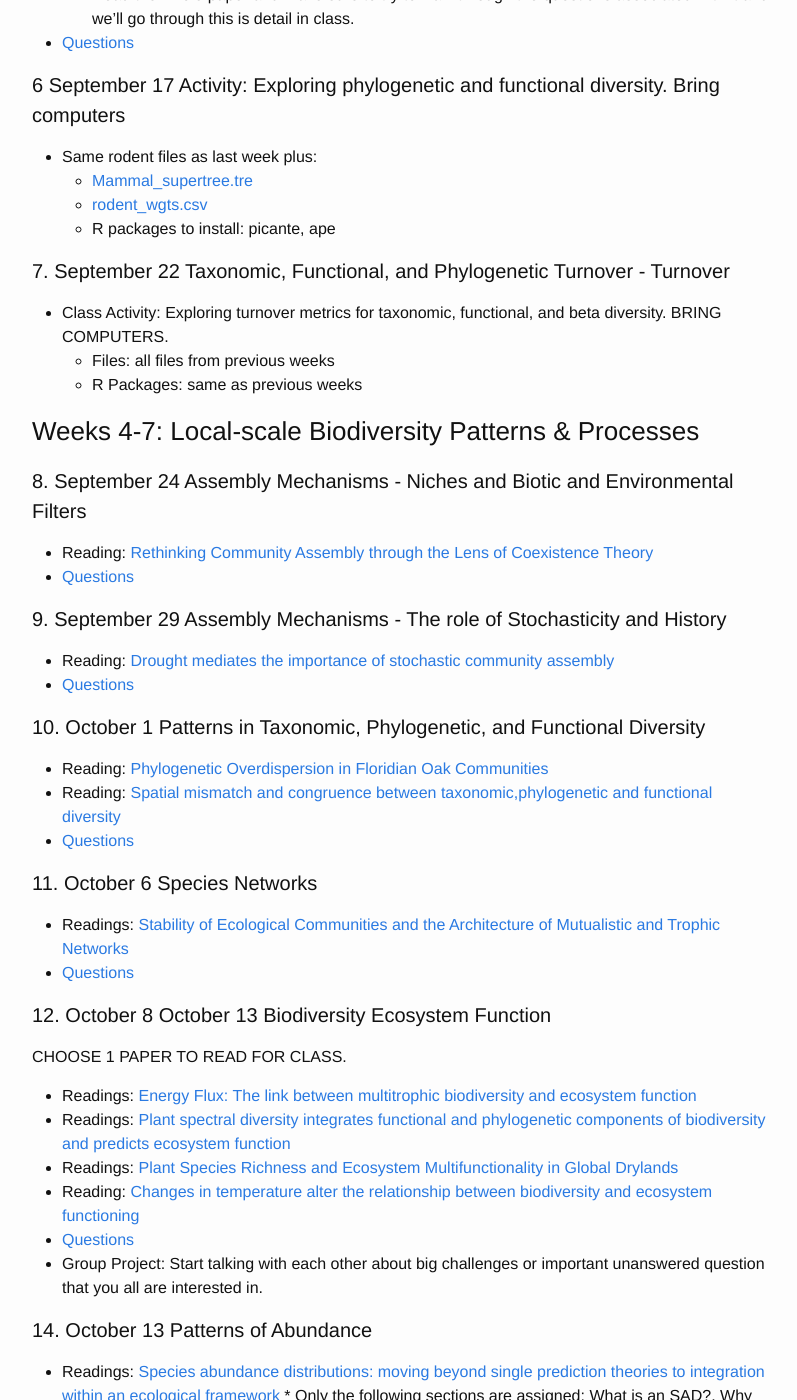
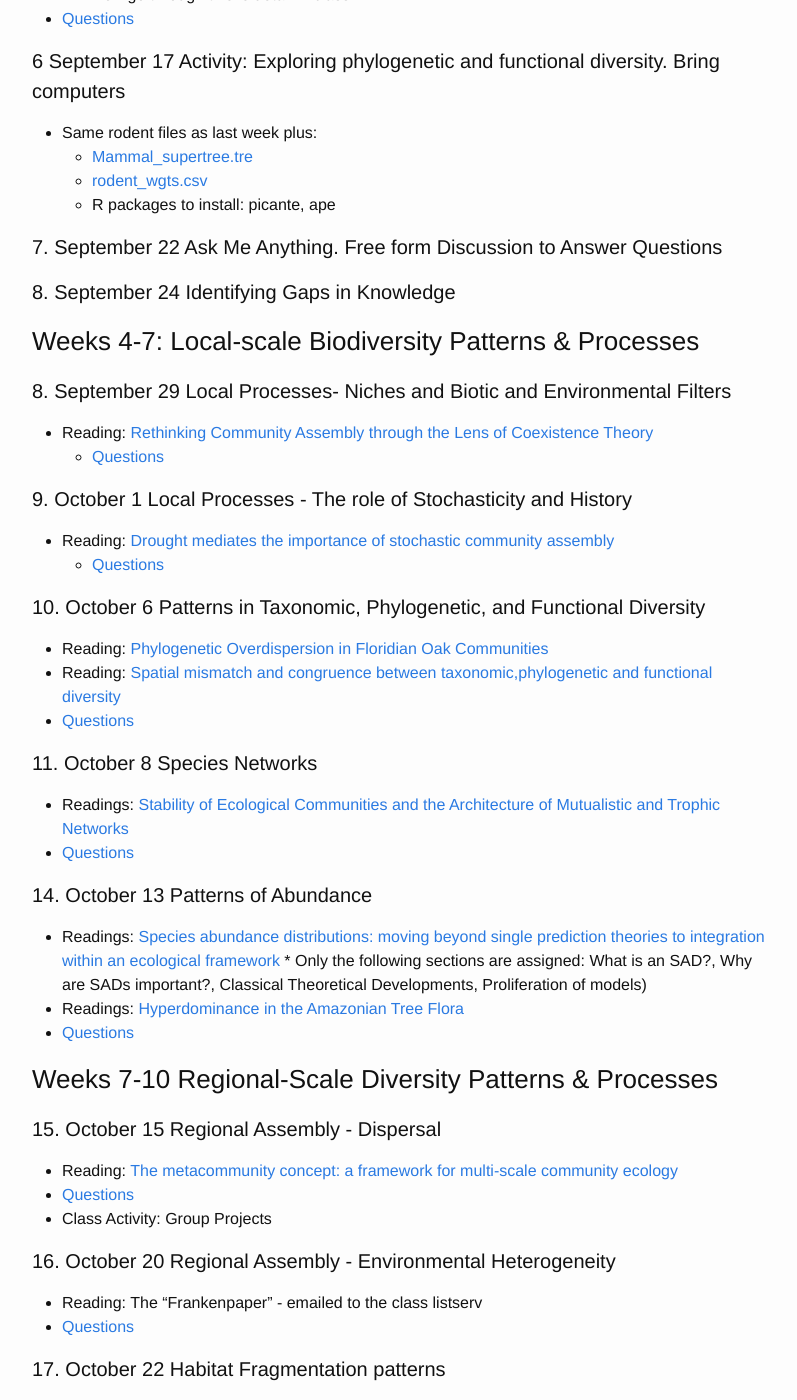
Before and after one commit to skmorgane/biodiversity-course, a Jekyll site: the page built from schedule.md, in a window 1280 px wide and 1400 px high, scrolled down 1199 px. Shown: the whole window, without its empty margins (238-1035 px from the left). Built offline with Jekyll 4.4.1, drawn with Linux system fonts in a browser that asks for light colours.

Commit message:
Update schedule.md

```diff
--- a/schedule.md
+++ b/schedule.md
@@ -15,7 +15,6 @@ IMPORTANT: if Date is followed by 2 asterisks then readings are not yet finalize
 * Reading: [Assemblage Time Series Reveal Biodiversity Change but Not Systematic Loss](https://doi.org/10.1126/science.1248484)
     * [Questions]({{ site.baseurl }}/questions/Biodiversitydata)
 * Class Activity: Identifying Gaps in Knowledge
-    * [In progress]
 
 #### 3. September 8 Taxonomic Alpha, Beta, Gamma Diversity - Concepts
 * Reading: [Disentangling the drivers of beta diversity along latitudinal and elevational gradients](https://doi.org/10.1126/science.1208584 )
@@ -43,37 +42,29 @@ IMPORTANT: if Date is followed by 2 asterisks then readings are not yet finalize
     * [rodent_wgts.csv]({{ site.baseurl }}/exercises/PD_FD/rodent_wgts.csv)
     * R packages to install: picante, ape
 
-#### 7. September 22 Taxonomic, Functional, and Phylogenetic Turnover - Turnover
-* Class Activity: Exploring turnover metrics for taxonomic, functional, and beta diversity. BRING COMPUTERS.
-    * Files: all files from previous weeks
-    * R Packages: same as previous weeks
+#### 7. September 22 Ask Me Anything. Free form Discussion to Answer Questions
+
+#### 8. September 24 Identifying Gaps in Knowledge
 
 ### Weeks 4-7: Local-scale Biodiversity Patterns & Processes
-#### 8. September 24 Assembly Mechanisms - Niches and Biotic and Environmental Filters
+
+#### 8. September 29 Local Processes- Niches and Biotic and Environmental Filters
 * Reading: [Rethinking Community Assembly through the Lens of Coexistence Theory](https://doi.org/10.1146/annurev-ecolsys-110411-160411)
-* [Questions]({{ site.baseurl }}/questions/coexistence)
+    * [Questions]({{ site.baseurl }}/questions/coexistence)
 
-#### 9. September 29 Assembly Mechanisms - The role of Stochasticity and History
+#### 9. October 1 Local Processes - The role of Stochasticity and History
 * Reading: [Drought mediates the importance of stochastic community assembly](https://doi.org/10.1073/pnas.0704350104 )
-* [Questions]({{ site.baseurl }}/questions/stochastic)
+    * [Questions]({{ site.baseurl }}/questions/stochastic)
 
-#### 10. October 1 Patterns in Taxonomic, Phylogenetic, and Functional Diversity
+
+#### 10. October 6 Patterns in Taxonomic, Phylogenetic, and Functional Diversity
 * Reading: [Phylogenetic Overdispersion in Floridian Oak Communities](https://www.cbs.umn.edu/sites/cbs.umn.edu/files/public/downloads/2004%20Cavender%20et%20al%20AmNat.pdf)
 * Reading: [Spatial mismatch and congruence between taxonomic,phylogenetic and functional diversity](https://doi.org/10.1111/j.1461-0248.2010.01493.x)
 * [Questions]({{ site.baseurl }}/questions/class7)
 
-#### 11. October 6 Species Networks
+#### 11. October 8 Species Networks
 * Readings: [Stability of Ecological Communities and the Architecture of Mutualistic and Trophic Networks](https://doi.org/10.1126/science.1188321)
 * [Questions]({{ site.baseurl }}/questions/networks)
-
-#### 12. October 8 October 13 Biodiversity Ecosystem Function
-CHOOSE 1 PAPER TO READ FOR CLASS.
-* Readings: [Energy Flux: The link between multitrophic biodiversity and ecosystem function](https://doi.org/10.1016/j.tree.2017.12.007)
-* Readings: [Plant spectral diversity integrates functional and phylogenetic components of biodiversity and predicts ecosystem function](https://www.nature.com/articles/s41559-018-0551-1)
-* Readings: [Plant Species Richness and Ecosystem Multifunctionality in Global Drylands](https://doi.org/10.1126/science.1215442)
-* Reading: [Changes in temperature alter the relationship between biodiversity and ecosystem functioning](https://doi.org/10.1073/pnas.1805518115)
-* [Questions]({{ site.baseurl }}/questions/BEF)
-* Group Project: Start talking with each other about big challenges or important unanswered question that you all are interested in.
 
 #### 14. October 13 Patterns of Abundance
  * Readings: [Species abundance distributions: moving beyond single prediction theories to integration within an ecological framework](https://doi.org/10.1111/j.1461-0248.2007.01094.x)
```
